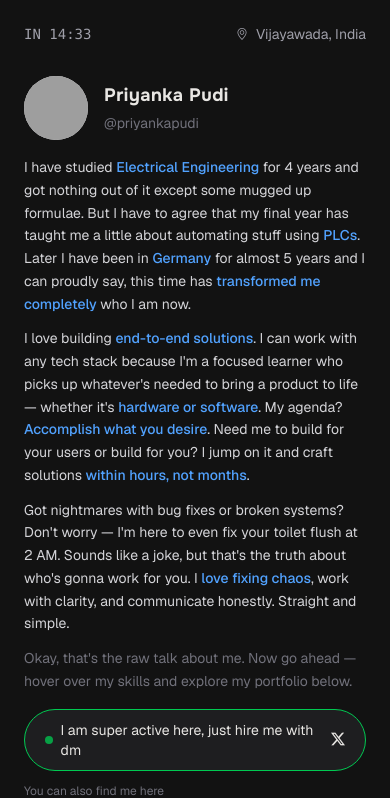
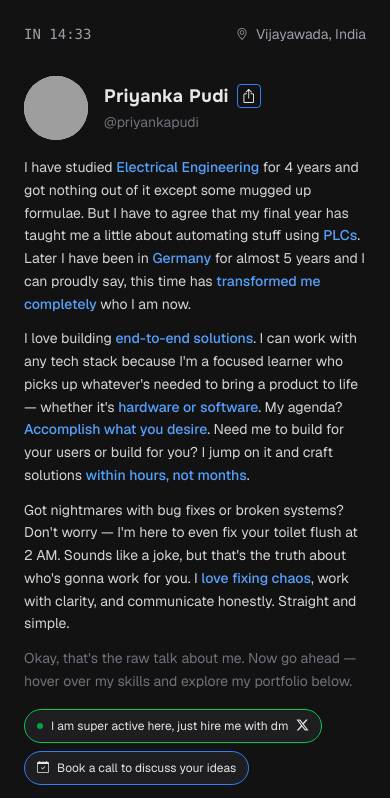
Before and after one commit to priyankaforu/blog, a Next.js app in the folder portfolio-v2/: page / in a window 390 px wide. Shown: the top 798 px of the page. Built offline with nearby package versions, Linux system fonts and the light colour scheme; no server answers; grey boxes are pictures that could not be loaded.

Commit message:
added socials

```diff
--- a/portfolio-v2/src/app/layout.tsx
+++ b/portfolio-v2/src/app/layout.tsx
@@ -30,7 +30,7 @@ export const metadata: Metadata = {
     description: "I ship products in hours, not months. End-to-end solutions, any tech stack. Got chaos? I fix it. From bug nightmares to broken systems — I'm here to help you build what matters.",
     images: [
       {
-        url: "/profile.png",
+        url: "https://priyankapudi.com/profile.png",
         width: 800,
         height: 800,
         alt: "Priyanka Pudi - Developer & Product Builder",
@@ -42,7 +42,7 @@ export const metadata: Metadata = {
     title: "Priyanka Pudi | Freelancer, Builder, Problem Solver, Your Next Best Hire",
     description: "I ship products in hours, not months. End-to-end solutions, any tech stack. Got chaos? I fix it.",
     creator: "@priyankapudi",
-    images: ["/profile.png"],
+    images: ["https://priyankapudi.com/profile.png"],
   },
   robots: {
     index: true,
--- a/portfolio-v2/src/components/sections/hero.tsx
+++ b/portfolio-v2/src/components/sections/hero.tsx
@@ -36,6 +36,7 @@ export function Hero({ profile }: HeroProps) {
   const [showFullImage, setShowFullImage] = useState(false)
   const [showEmail, setShowEmail] = useState(false)
   const [copied, setCopied] = useState(false)
+  const [linkCopied, setLinkCopied] = useState(false)
 
   const email = "priyankapudi4u@gmail.com"
 
@@ -64,6 +65,30 @@ export function Hero({ profile }: HeroProps) {
       setCopied(false)
       setShowEmail(false)
     }, 1000)
+  }
+
+  const handleShareProfile = async () => {
+    const url = 'https://priyankapudi.com'
+
+    // Check if it's a mobile device with native share
+    const isMobile = /iPhone|iPad|iPod|Android/i.test(navigator.userAgent)
+
+    if (isMobile && navigator.share) {
+      try {
+        await navigator.share({
+          title: 'Priyanka Pudi | Freelancer & Builder',
+          text: 'Check out Priyanka Pudi - She ships products in hours, not months!',
+          url: url
+        })
+      } catch (err) {
+        // User cancelled share
+      }
+    } else {
+      // Desktop/tablet: copy URL and show feedback
+      await navigator.clipboard.writeText(url)
+      setLinkCopied(true)
+      setTimeout(() => setLinkCopied(false), 2000)
+    }
   }
 
   // Close email popup when clicking outside
@@ -122,10 +147,22 @@ export function Hero({ profile }: HeroProps) {
             priority
           />
         </div>
-        <div>
-          <h1 className="text-lg sm:text-xl font-bold tracking-wide mb-0.5">
-            {data.name}
-          </h1>
+        <div className="flex-1">
+          <div className="flex items-center gap-2">
+            <h1 className="text-lg sm:text-xl font-bold tracking-wide">
+              {data.name}
+            </h1>
+            <button
+              onClick={handleShareProfile}
+              className="cursor-pointer flex items-center gap-1.5"
+              title="Share profile"
+            >
+              <span className="w-6 h-6 flex items-center justify-center rounded border border-blue-500 hover:border-blue-400 transition-colors">
+                <i className="bi bi-box-arrow-up text-white text-sm" />
+              </span>
+              {linkCopied && <span className="text-xs text-green-400">Link copied!</span>}
+            </button>
+          </div>
           {data.socials?.[1] && (
             <a
               href={data.socials[1].url}
@@ -186,11 +223,20 @@ export function Hero({ profile }: HeroProps) {
           href="https://x.com/priyankapudi"
           target="_blank"
           rel="noopener noreferrer"
-          className="inline-flex items-center gap-2 px-5 py-2.5 text-sm rounded-full bg-zinc-800/60 border border-green-500 hover:border-green-400 transition-all"
+          className="inline-flex items-center gap-2 px-3 py-2 sm:px-5 sm:py-2.5 text-xs sm:text-sm rounded-full bg-zinc-800/60 border border-green-500 hover:border-green-400 transition-all"
         >
-          <span className="w-2 h-2 rounded-full bg-green-500 animate-pulse" />
+          <span className="w-1.5 h-1.5 sm:w-2 sm:h-2 rounded-full bg-green-500 animate-pulse" />
           I am super active here, just hire me with dm
-          <i className="bi bi-twitter-x text-sm" />
+          <i className="bi bi-twitter-x text-xs sm:text-sm" />
+        </a>
+        <a
+          href="https://topmate.io/priyankapudi"
+          target="_blank"
+          rel="noopener noreferrer"
+          className="inline-flex items-center gap-2 px-3 py-2 sm:px-5 sm:py-2.5 text-xs sm:text-sm rounded-full bg-zinc-800/60 border border-blue-500 hover:border-blue-400 transition-all"
+        >
+          <i className="bi bi-calendar-check text-xs sm:text-sm" />
+          Book a call to discuss your ideas
         </a>
         {data.resumeUrl && (
           <a
```
